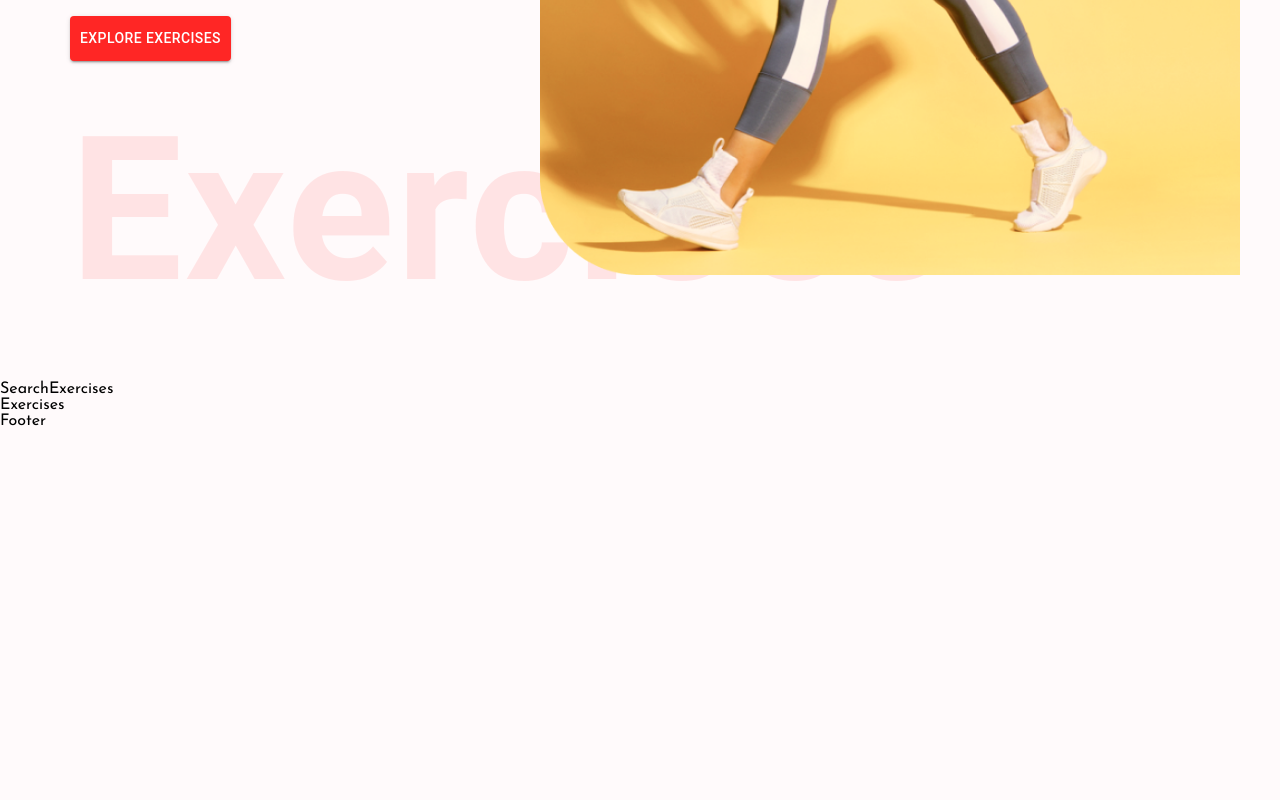
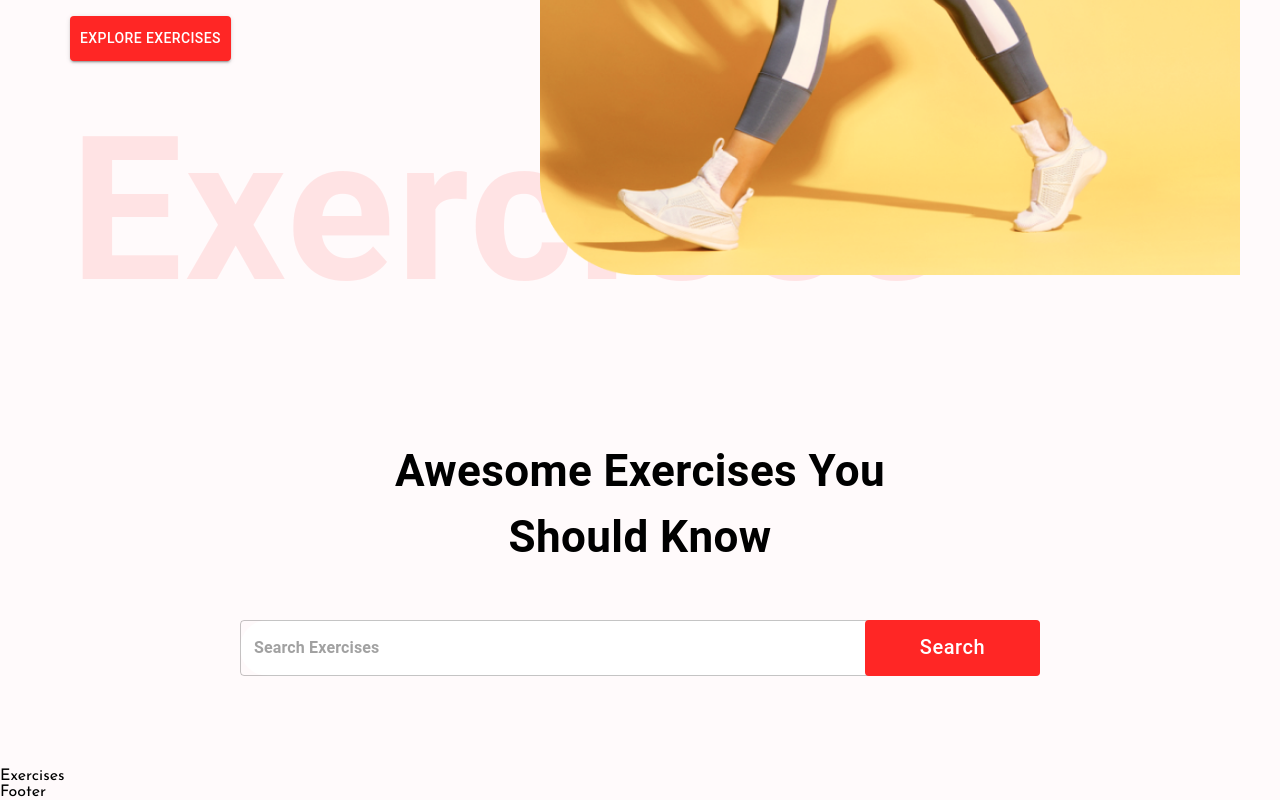
Before and after one commit to kinyuajohn/fitness-app, a React (Create React App) app: page / in a window 1280 px wide. Shown: the part 591-1391 px from the top of the page. Before the commit the page ends 1020 px from the top, so only its background shows below. Built offline with nearby package versions, Linux system fonts and the light colour scheme.

Commit message:
seach ui

```diff
--- a/src/components/SearchExercises.js
+++ b/src/components/SearchExercises.js
@@ -1,7 +1,51 @@
-import React from "react";
+import React, { useEffect, useState } from "react";
+import { Box, Button, Stack, TextField, Typography } from "@mui/material";
 
 const SearchExercises = () => {
-  return <div>SearchExercises</div>;
+  return (
+    <Stack alignItems="center" mt="37px" justifyContent="content" p="20px">
+      <Typography
+        fontWeight={700}
+        sx={{
+          fontSize: { lg: "44px", xs: "30px" },
+        }}
+        mb="50px"
+        textAlign="center"
+      >
+        Awesome Exercises You <br /> Should Know
+      </Typography>
+      <Box position="relative" mb="72px">
+        <TextField
+          sx={{
+            input: { fontWeight: "700", border: "none", borderRadius: "4px" },
+            width: { lg: "800px", xs: "350px" },
+            backgroundColor: "#fff",
+            borderRadius: "40px",
+          }}
+          height="76px"
+          value=""
+          onChange={(e) => {}}
+          placeholder="Search Exercises"
+          type="text"
+        />
+        <Button
+          className="search-btn"
+          sx={{
+            bgcolor: "#ff2625",
+            color: "#fff",
+            textTransform: "none",
+            width: { lg: "175px", xs: "80px" },
+            fontSize: { lg: "20px", xs: "14px" },
+            height: "56px",
+            position: "absolute",
+            right: 0,
+          }}
+        >
+          Search
+        </Button>
+      </Box>
+    </Stack>
+  );
 };
 
 export default SearchExercises;
```
